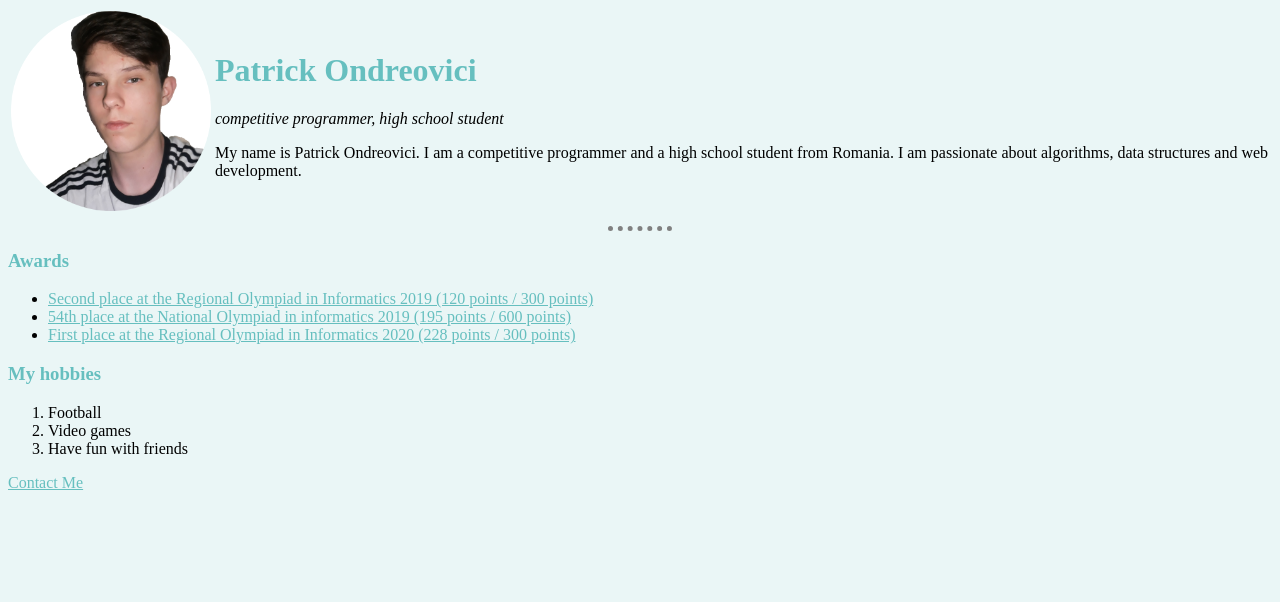
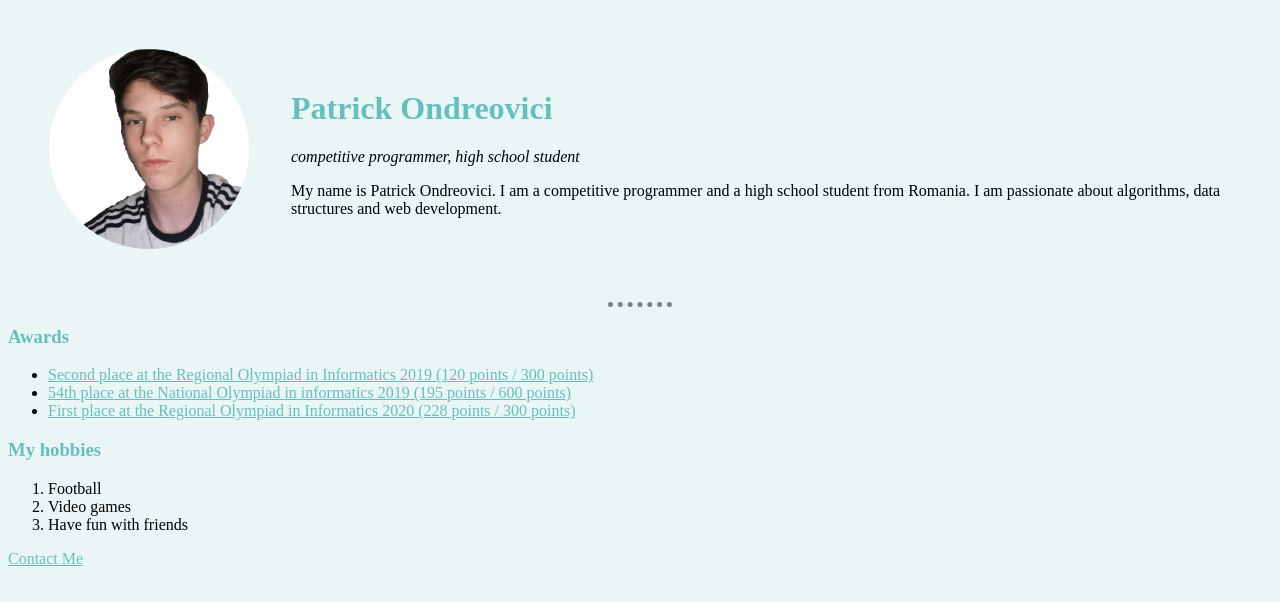
Before and after one commit to parikdelanadlac/cv, a plain HTML site: page index.html in a window 1280 px wide. Drawn offline with Linux system fonts and the light colour scheme.

Commit message:
Update index.html

```diff
--- a/index.html
+++ b/index.html
@@ -9,7 +9,7 @@
 </head>
 
 <body>
-  <table>
+  <table cellspacing="40">
     <tr>
       <td>
         <img src="patrick2.png" alt="patrick profile pictures" height="200" width="200">
```
